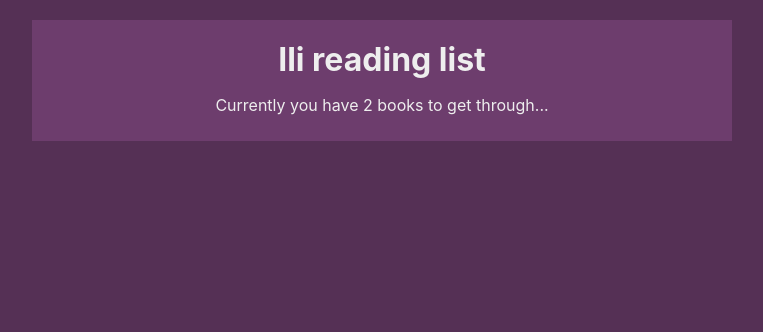
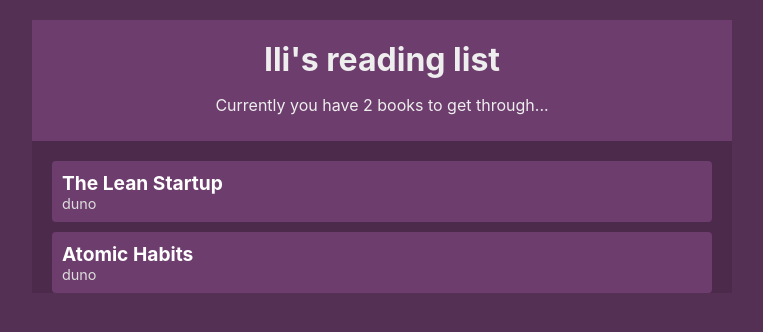
Before and after one commit to xipascu/simpleBooklist, a React (Create React App) app: page / in a window 1280 px wide. Shown: the top 332 px of the page, without its empty margins (258-1021 px from the left). Built offline with nearby package versions, Linux system fonts and the light colour scheme.

Commit message:
functionality to details component

```diff
--- a/src/App.js
+++ b/src/App.js
@@ -1,6 +1,7 @@
 import React from 'react';
 import BookContextProvider from './contexts/BookContext';
 import Navbar from './components/Navbar';
+import BookList from './components/BookList';
 
 
 function App() {
@@ -8,6 +9,7 @@
     <div className="App">
       <BookContextProvider>
         <Navbar />
+        <BookList />
       </BookContextProvider>
     </div>
   );
--- a/src/components/BookDetails.js
+++ b/src/components/BookDetails.js
@@ -0,0 +1,14 @@
+import React, { useContext } from 'react';
+import { BookContext } from '../contexts/BookContext';
+
+const BookDetails = ({ book }) => {
+  const { removeBook } = useContext(BookContext);
+  return (
+    <li onClick={ ()=> removeBook(book.id) }>
+      <div className="title">{ book.title }</div>
+      <div className="author">{ book.author }</div>
+    </li>
+   );
+}
+
+export default BookDetails;
--- a/src/components/BookList.js
+++ b/src/components/BookList.js
@@ -0,0 +1,20 @@
+import React, { useContext } from 'react';
+import { BookContext } from '../contexts/BookContext';
+import BookDetails from './BookDetails';
+
+const BookList = () => {
+  const { books } = useContext(BookContext);
+  return books.length ? (
+      <div className="book-list">
+        <ul>
+          { books.map(book => {
+            return (<BookDetails book={ book } key={ book.id } /> )
+          })}
+        </ul>
+      </div>
+    ) : (
+      <div className="empty"> No books to read, better add some! Or go do something else</div>
+   );
+}
+
+export default BookList;
--- a/src/components/Navbar.js
+++ b/src/components/Navbar.js
@@ -5,7 +5,7 @@
   const { books } = useContext(BookContext);
   return (
     <div className="navbar">
-      <h1>Ili reading list</h1>
+      <h1>Ili's reading list</h1>
       <p>Currently you have { books.length } books to get through...</p>
 
     </div>
--- a/src/index.css
+++ b/src/index.css
@@ -22,3 +22,35 @@
 .navbar h1{
   margin: 10px 0;
 }
+
+.book-list{
+  margin: 20px;
+}
+.book-list ul{
+  padding: 0;
+  list-style-type: none;
+}
+.book-list li{
+  background: #6d3d6d;
+  border-radius: 4px;
+  padding: 10px;
+  cursor: pointer;
+  margin: 10px 0;
+}
+.book-list li:hover{
+  opacity: 0.7;
+  text-decoration: line-through;
+}
+.book-list .title{
+  font-weight: bold;
+  color: #fff;
+  font-size: 1.2em;
+}
+.book-list .author{
+  font-size: 0.9em;
+  color: #ddd;
+}
+.empty{
+  margin: 20px;
+  text-align: center;
+}
```
